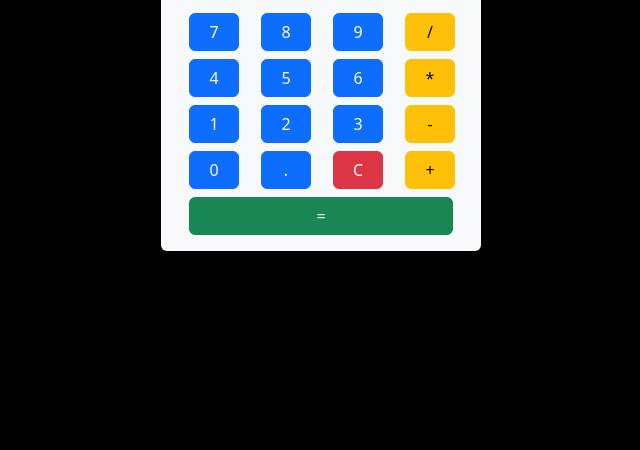
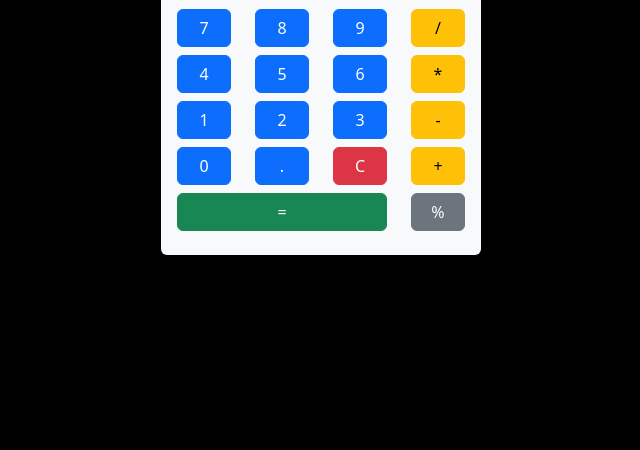
Before and after one commit to Cvidal84/calculadora-boostrap, a plain HTML site: page index.html in a window 1280 px wide. Shown: the part 350-800 px from the top of the page, without its empty margins (319-959 px from the left). Drawn offline with nearby package versions, Linux system fonts and the light colour scheme.

Commit message:
cambios
cambios en boostrap, no cuadraba un boton....

```diff
--- a/index.html
+++ b/index.html
@@ -7,83 +7,86 @@
     <link rel="stylesheet" href="style.css">
     <link rel="stylesheet" href="https://cdn.jsdelivr.net/npm/bootstrap@5.3.7/dist/css/bootstrap.min.css">
     <script src="main.js" defer></script>
-
   </head>
   <body class="d-flex justify-content-center align-items-center min-vh-100 bg-black">
 
     <div class="container w-25 p-3 bg-light rounded">
       <h2 class="text-center">Calculadora Bootstrap</h2>
-      <div class="">
-        <div class="">
+
       <input type="text" id="display" class="form-control form-control-lg text-end mb-3" readonly />
 
-          <div class="container">
+      <!-- Botones de la calculadora -->
       <div class="row mb-2">
         <div class="col-3">
-                <button class="calc-button btn btn-primary" data-value="7">7</button>
+          <button class="calc-button btn btn-primary w-100" data-value="7">7</button>
         </div>
         <div class="col-3">
-                <button class="calc-button btn btn-primary" data-value="8">8</button>
+          <button class="calc-button btn btn-primary w-100" data-value="8">8</button>
         </div>
         <div class="col-3">
-                <button class="calc-button btn btn-primary" data-value="9">9</button>
+          <button class="calc-button btn btn-primary w-100" data-value="9">9</button>
         </div>
         <div class="col-3">
-                <button class="calc-button btn btn-warning" data-value="/">/</button>
+          <button class="calc-button btn btn-warning w-100" data-value="/">/</button>
         </div>
       </div>
+
       <div class="row mb-2">
         <div class="col-3">
-                <button class="calc-button btn btn-primary" data-value="4">4</button>
+          <button class="calc-button btn btn-primary w-100" data-value="4">4</button>
         </div>
         <div class="col-3">
-                <button class="calc-button btn btn-primary" data-value="5">5</button>
+          <button class="calc-button btn btn-primary w-100" data-value="5">5</button>
         </div>
         <div class="col-3">
-                <button class="calc-button btn btn-primary" data-value="6">6</button>
+          <button class="calc-button btn btn-primary w-100" data-value="6">6</button>
         </div>
         <div class="col-3">
-                <button class="calc-button btn btn-warning" data-value="*">*</button>
+          <button class="calc-button btn btn-warning w-100" data-value="*">*</button>
         </div>
       </div>
+
       <div class="row mb-2">
         <div class="col-3">
-                <button class="calc-button btn btn-primary" data-value="1">1</button>
+          <button class="calc-button btn btn-primary w-100" data-value="1">1</button>
         </div>
         <div class="col-3">
-                <button class="calc-button btn btn-primary" data-value="2">2</button>
+          <button class="calc-button btn btn-primary w-100" data-value="2">2</button>
         </div>
         <div class="col-3">
-                <button class="calc-button btn btn-primary" data-value="3">3</button>
+          <button class="calc-button btn btn-primary w-100" data-value="3">3</button>
         </div>
         <div class="col-3">
-                <button class="calc-button btn btn-warning" data-value="-">-</button>
+          <button class="calc-button btn btn-warning w-100" data-value="-">-</button>
         </div>
       </div>
+
       <div class="row mb-2">
         <div class="col-3">
-                <button class="calc-button btn btn-primary" data-value="0">0</button>
+          <button class="calc-button btn btn-primary w-100" data-value="0">0</button>
         </div>
         <div class="col-3">
-                <button class="calc-button btn btn-primary" data-value=".">.</button>
+          <button class="calc-button btn btn-primary w-100" data-value=".">.</button>
         </div>
         <div class="col-3">
-                <button class="calc-button btn btn-danger" id="clear">C</button>
+          <button class="calc-button btn btn-danger w-100" id="clear">C</button>
         </div>
         <div class="col-3">
-                <button class="calc-button btn btn-warning" data-value="+">+</button>
+          <button class="calc-button btn btn-warning w-100" data-value="+">+</button>
         </div>
       </div>
-            <div class="row">
-              <div class="col-12">
+
+      <!-- Última fila con = y % -->
+      <div class="row mb-2">
+        <div class="col-9">
           <button class="calc-button btn btn-success w-100" id="equal">=</button>
         </div>
+        <div class="col-3">
+          <button class="calc-button btn btn-secondary w-100" id="percent">%</button>
         </div>
       </div>
 
     </div>
-      </div>
-    </div>
 
   </body>
 </html>
--- a/main.js
+++ b/main.js
@@ -4,6 +4,7 @@ document.addEventListener("DOMContentLoaded", () => {
   const buttons = document.querySelectorAll("button[data-value]");
   const clearButton = document.getElementById("clear");
   const equalButton = document.getElementById("equal");
+  const percentButton = document.getElementById("percent");
 
   // Añadir el data-value del número u operador al final del display
   buttons.forEach((btn) => {
```
Lines whose indentation alone changed are shown as unchanged.
